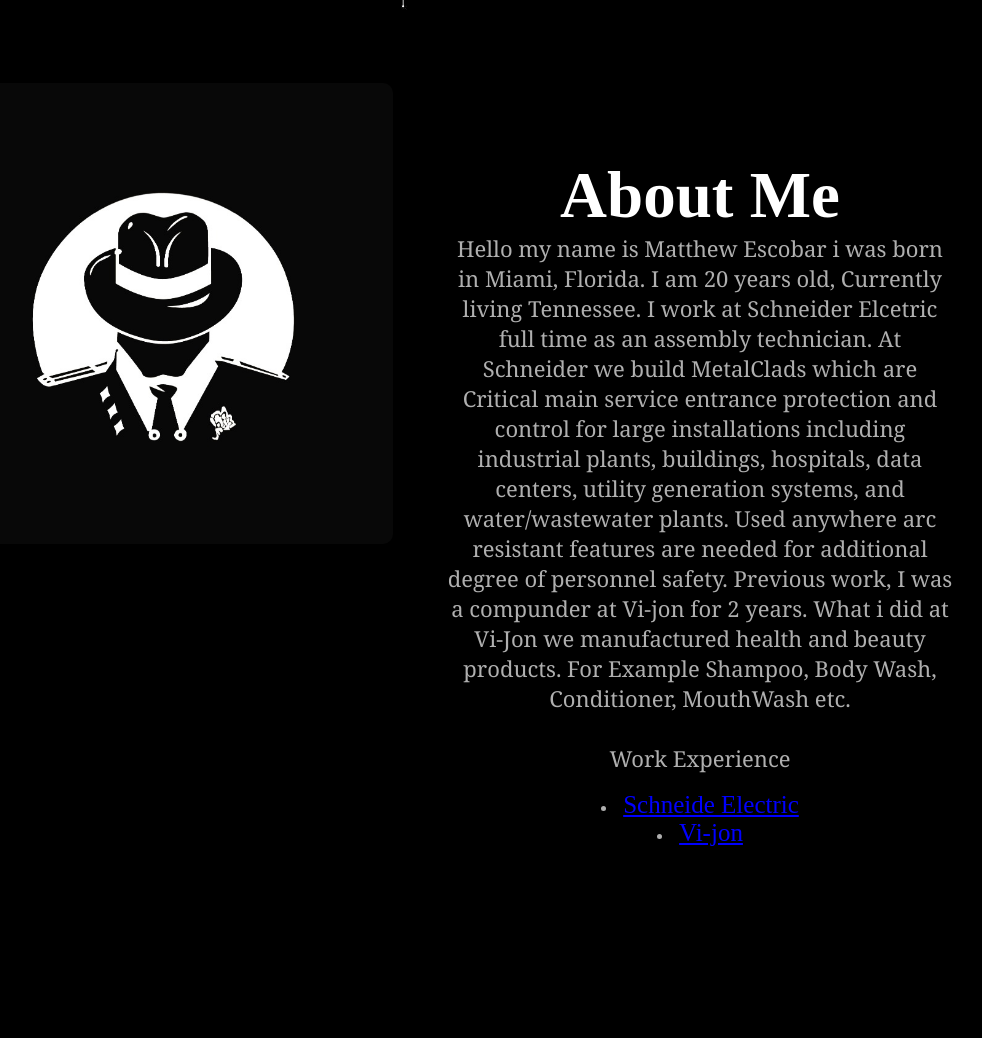
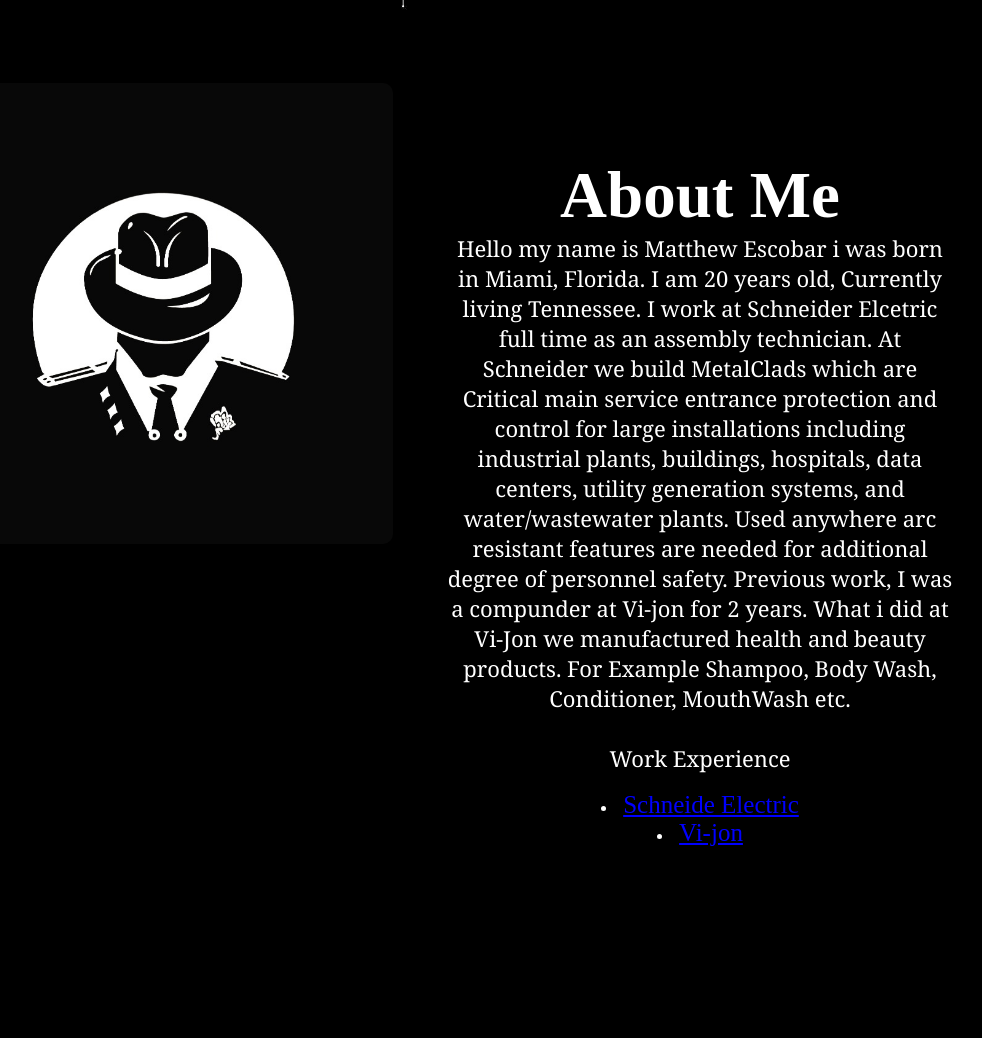
Before and after one commit to mattesco1022/capstone, a PHP site: page / in a window 1280 px wide. Shown: the part 625-1663 px from the top of the page, without its empty margins (196-1178 px from the left). Run offline with PHP 8.4, Linux system fonts and the light colour scheme.

Commit message:
back to white

```diff
--- a/style.css
+++ b/style.css
@@ -46,7 +46,7 @@
     margin-top: 50px;
     margin-bottom: 50px;
     padding: 200px 0px;
-    color: rgb(175, 175, 175);
+    color: rgb(255, 255, 255);
 }
 .row{
     display: flex;
```
